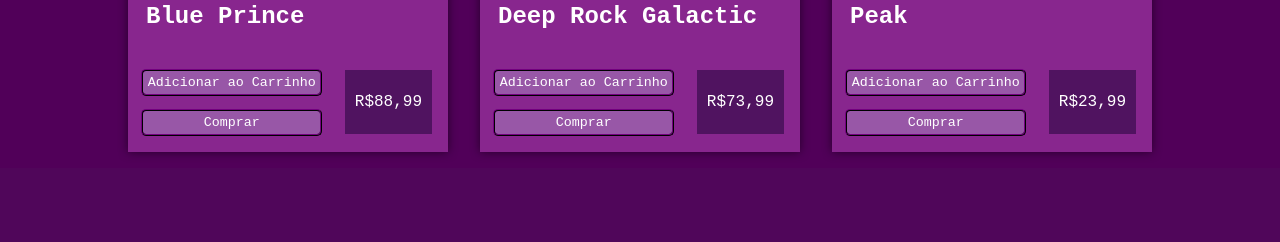
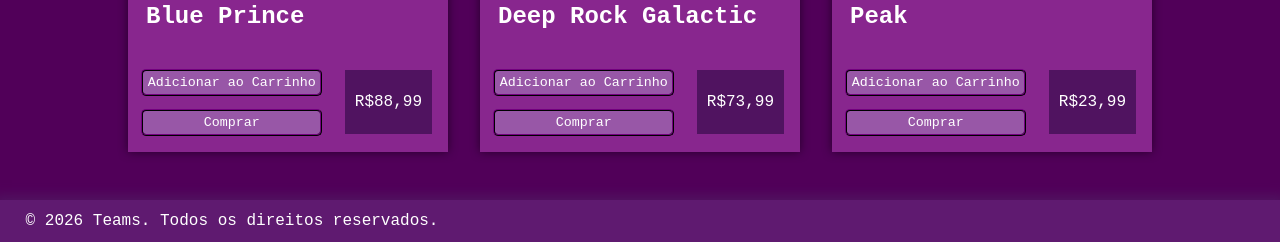
Before and after one commit to MachadoWD/teams, a PHP site: page / in a window 1280 px wide. Shown: the part 1072-1314 px from the top of the page. Before the commit the page ends 1228 px from the top, so only its background shows below. Run offline with PHP 8.4, Linux system fonts and the light colour scheme.

Commit message:
merge artificial

```diff
--- a/index.html
+++ b/index.html
@@ -165,7 +165,7 @@
         </div>
     </main>
     <footer>
-        <p>&copy; 2026 Teams. Todos os direitos reservados.</p>
+        <p class="copy">&copy; 2026 Teams. Todos os direitos reservados.</p>
     </footer>
 </body>
 </html>
--- a/style.css
+++ b/style.css
@@ -23,12 +23,12 @@ body{
 }
 
 main{
+    flex: 1;
     font-family: 'Courier New', Courier, monospace;
     display: flex;
     flex-wrap: wrap;
     justify-content: center;
     align-items: center;
-    height: 100vh;
     width: 100%;
 }
 
@@ -132,20 +132,21 @@ ul.nav-links a {
 }
 
 ul.nav-links li:hover {
-    text-shadow: 0 0 3px #b06ebe;
+    transform: scale(1.1);
+    text-shadow: 0 0 10px #b06ebe;
     cursor: pointer;
-    box-shadow: 0px 10px 10px -8px rgba(0,0,0,0.3);
 }
 
 ul.nav-links li:active {
     opacity: 0.7;
 }
 
-ul.nav-links li {
+ul.nav-links li, ul.nav-links2 li {
     transition: all 0.3s ease;
 }
 
 ul.nav-links2 li:hover {
+    transform: scale(1.05);
     text-shadow: 0 0 5px #b06ebe;
     cursor: pointer;
 }
@@ -164,6 +165,7 @@ ul.nav-links2 li:active {
     padding-bottom: 1.5vh;
     background-color: rgb(95, 26, 112);
     box-shadow: 0 0 10px 1px #501360;
+    box-shadow: 0 0 10px 4px #501360;
     margin-bottom: 4vh;
 }
 
@@ -209,8 +211,9 @@ input::placeholder {
     color: #b06ebe;
 }
 
-input:hover {
+input:focus {
     border-bottom: 1px solid #9857a7;
+    box-shadow: 0 0 10px 1px #9320ad;
 }
 
 button[type="submit"] {
@@ -252,6 +255,19 @@ a:hover {
     margin-left: 0.5vw;
 }
 
+footer {
+    color: white;
+    padding-top: 1.5vh;
+    padding-bottom: 1.5vh;
+    background-color: rgb(95, 26, 112);
+    box-shadow: 0 0 10px 5px #501360;
+    margin-top: 4vh;
+}
+
+footer .copy {
+    margin-left: 2vw;
+}
+
 .preco{
     background-color:#501360;
     width: 40%;
```
